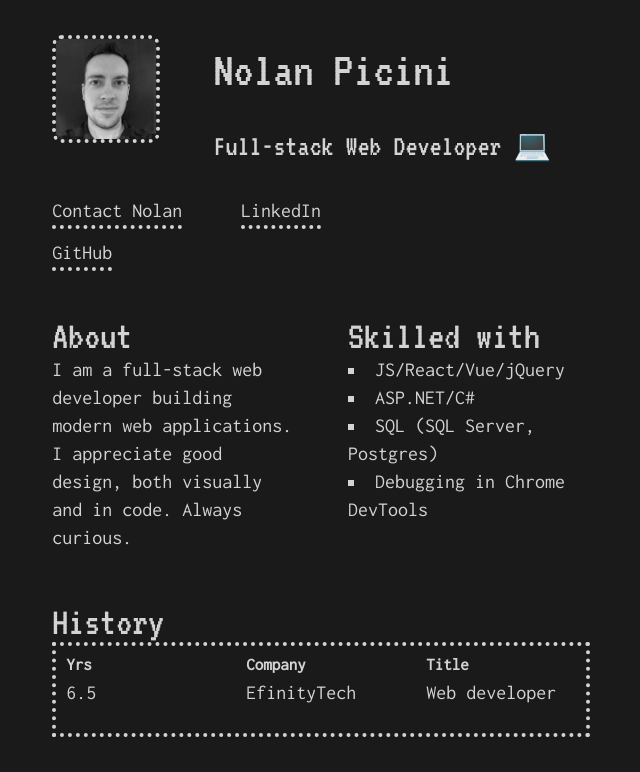
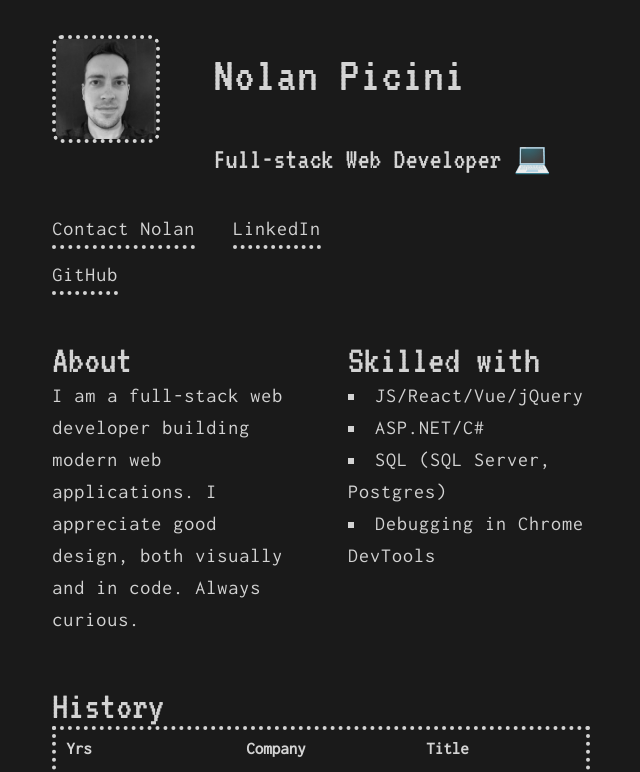
Before and after one commit to NolanPic/picini.io, a React (Create React App) app: page / in a window 1280 px wide. Shown: the top 772 px of the page, without its empty margins (319-959 px from the left). Built offline with nearby package versions, Linux system fonts and the light colour scheme.

Commit message:
More line/letter spacing

```diff
--- a/src/sass/main.scss
+++ b/src/sass/main.scss
@@ -15,8 +15,10 @@ p,
 span,
 a,
 li,
+td,
 blockquote {
-  line-height: 1.4;
+  line-height: 1.6;
+  letter-spacing: 0.1rem;
 }
 
 a {
```
